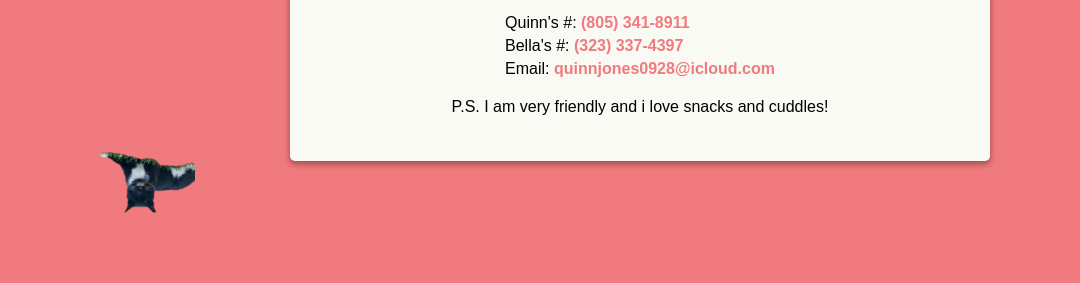
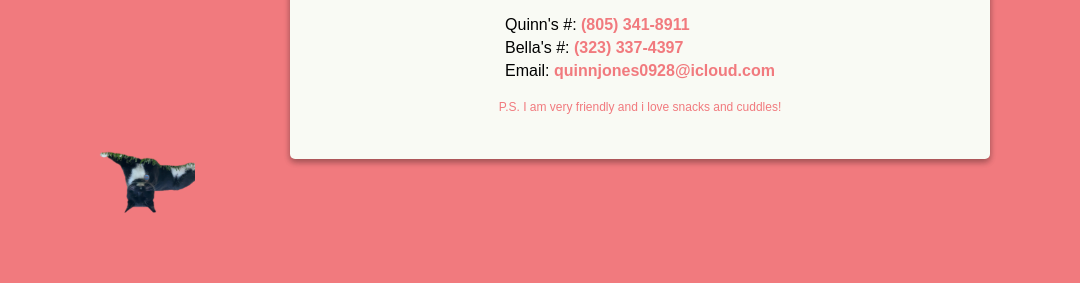
Before and after one commit to quinnkazuojones/jax, a plain HTML site: page index.html in a window 1280 px wide. Shown: the part 373-656 px from the top of the page, 0-1080 px from the left. Drawn offline with Linux system fonts and the light colour scheme; grey boxes are pictures that could not be loaded.

Commit message:
Update index.html

```diff
--- a/index.html
+++ b/index.html
@@ -109,7 +109,8 @@
                     <li>Bella's #: <a href="tel:323-337-4397">(323) 337-4397</a></li>
                     <li>Email: <a href="mailto:quinnjones0928@icloud.com">quinnjones0928@icloud.com</a></li>
                 </ul>
-                <p style="margin-top: 15px; text-align: center;">P.S. I am very friendly and i love snacks and cuddles!</p>
+                <p style="margin-top: 15px; text-align: center; font-size: 12px;
+    color: var(--main);">P.S. I am very friendly and i love snacks and cuddles!</p>
             </div>
             <div class="left col">
                 <img src="./1.png" alt="">
```
